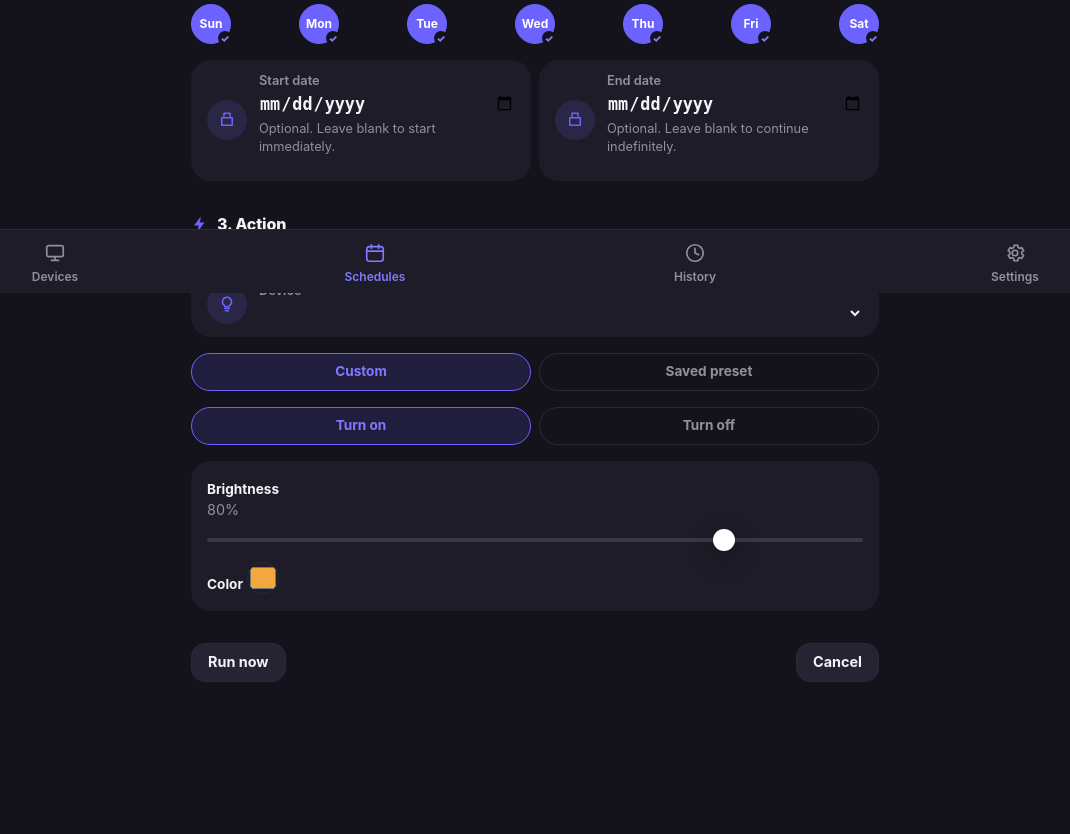
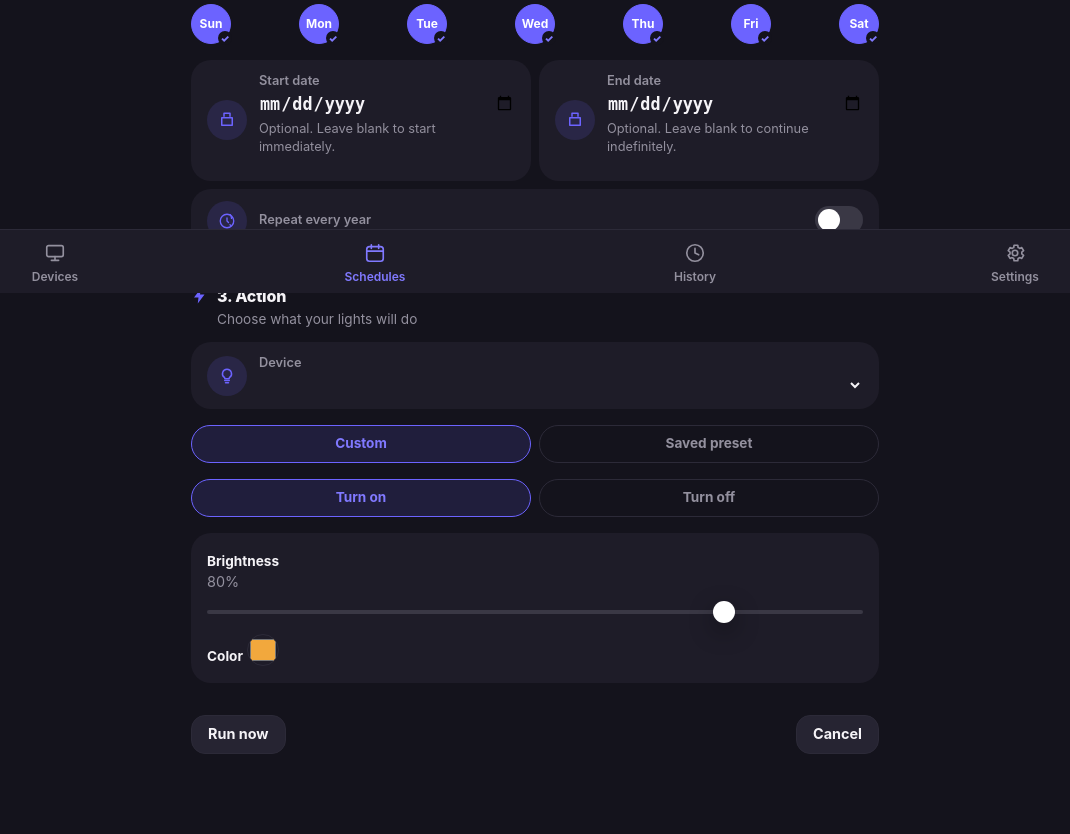
Before and after one commit to snel6424/WLED-Scheduler, a FastAPI app: page /schedules/new in a window 1280 px wide. Shown: the part 507-1341 px from the top of the page, without its empty margins (105-1175 px from the left). Before the commit the page ends 1189 px from the top, so only its background shows below. Run offline with FastAPI, Linux system fonts and the light colour scheme; tables that the repository leaves empty hold one stand-in row (values such as "Sample post"); data that the repository does not hold is empty.

Commit message:
Bump version to 0.4.1

```diff
--- a/app/device_health.py
+++ b/app/device_health.py
@@ -37,10 +37,12 @@ def tick() -> None:
         for device in devices:
             try:
                 wled_client.get_info(device.host)
+                state = wled_client.get_state(device.host)
             except WledClientError as exc:
                 logger.debug("Device %s (%r) did not respond: %s", device.id, device.name, exc)
                 continue
             device.last_seen_at = utcnow()
+            device.powered_on = bool(state.get("on", False))
         db.commit()
 
 
--- a/app/routers/schedules.py
+++ b/app/routers/schedules.py
@@ -47,6 +47,7 @@ _TRIGGER_FIELDS = {
     "days_of_week",
     "start_date",
     "end_date",
+    "repeat_annually",
 }
 
 
@@ -67,6 +68,7 @@ def _recompute_next_run_at(db: Session, schedule: Schedule) -> None:
             days_of_week=schedule.days_of_week,
             start_date=schedule.start_date,
             end_date=schedule.end_date,
+            repeat_annually=schedule.repeat_annually,
             settings=settings,
             now_utc=utcnow(),
         )
@@ -92,6 +94,7 @@ def create_schedule(payload: ScheduleCreate, db: Session = Depends(get_db)) -> S
         days_of_week=payload.days_of_week,
         start_date=payload.start_date,
         end_date=payload.end_date,
+        repeat_annually=payload.repeat_annually,
         enabled=payload.enabled,
     )
     _recompute_next_run_at(db, schedule)  # may raise 422 before anything is added
@@ -141,6 +144,7 @@ def update_schedule(
     schedule.days_of_week = validated.days_of_week
     schedule.start_date = validated.start_date
     schedule.end_date = validated.end_date
+    schedule.repeat_annually = validated.repeat_annually
     schedule.enabled = validated.enabled
 
     if _TRIGGER_FIELDS & update_fields.keys():
--- a/app/scheduler.py
+++ b/app/scheduler.py
@@ -94,6 +94,9 @@ def _advance(db: Session, schedule: Schedule, settings: Settings, now: datetime)
             time_of_day=schedule.time_of_day,
             offset_minutes=schedule.offset_minutes,
             days_of_week=schedule.days_of_week,
+            start_date=schedule.start_date,
+            end_date=schedule.end_date,
+            repeat_annually=schedule.repeat_annually,
             settings=settings,
             now_utc=now,
         )
--- a/app/static/js/device_detail.js
+++ b/app/static/js/device_detail.js
@@ -11,6 +11,10 @@ function signalLabel(percent) {
 function renderDeviceInfo(device) {
   document.getElementById("device-name").textContent = device.name;
   document.getElementById("device-room").textContent = device.room || "No room set";
+
+  const icon = document.getElementById("device-icon");
+  icon.classList.remove("icon-avatar--sun", "icon-avatar--moon");
+  icon.classList.add(device.online && device.powered_on ? "icon-avatar--sun" : "icon-avatar--moon");
 
   const statusEl = document.getElementById("device-status");
   const detailEl = document.getElementById("device-status-detail");
--- a/app/static/js/schedule_form.js
+++ b/app/static/js/schedule_form.js
@@ -60,6 +60,20 @@ function updateOnOffVisibility() {
   document.getElementById("brightness-color-fields").hidden = !on;
 }
 
+function updateRepeatAnnuallyVisibility() {
+  const annual = document.getElementById("repeat-annually").checked;
+  document.getElementById("repeat-annually-hint").hidden = !annual;
+  document.getElementById("start-date-label").textContent = annual ? "Start (month & day)" : "Start date";
+  document.getElementById("end-date-label").textContent = annual ? "End (month & day)" : "End date";
+  document.getElementById("start-date-hint").textContent = annual
+    ? "Required. Only the month and day are used."
+    : "Optional. Leave blank to start immediately.";
+  document.getElementById("end-date-hint").textContent = annual
+    ? "Required. Only the month and day are used."
+    : "Optional. Leave blank to continue indefinitely.";
+}
+
+document.getElementById("repeat-annually").addEventListener("change", updateRepeatAnnuallyVisibility);
 document.querySelectorAll('input[name="trigger_type"]').forEach((r) =>
   r.addEventListener("change", updateTriggerFieldVisibility)
 );
@@ -173,6 +187,7 @@ async function loadExistingSchedule() {
   setDayToggles(schedule.days_of_week);
   document.getElementById("start-date").value = schedule.start_date || "";
   document.getElementById("end-date").value = schedule.end_date || "";
+  document.getElementById("repeat-annually").checked = !!schedule.repeat_annually;
   await loadDevices(schedule.device.id);
 
   const action = schedule.action;
@@ -220,6 +235,7 @@ document.getElementById("schedule-form").addEventListener("submit", async (event
       days_of_week: getDaysOfWeekBitmask(),
       start_date: document.getElementById("start-date").value || null,
       end_date: document.getElementById("end-date").value || null,
+      repeat_annually: document.getElementById("repeat-annually").checked,
     };
 
     const actionMode = document.querySelector('input[name="action_mode"]:checked').value;
@@ -328,6 +344,7 @@ async function init() {
   updateTriggerFieldVisibility();
   updateActionModeVisibility();
   updateOnOffVisibility();
+  updateRepeatAnnuallyVisibility();
 }
 
 init();
--- a/app/templates/device_detail.html
+++ b/app/templates/device_detail.html
@@ -12,7 +12,7 @@
 </div>
 
 <div style="display:flex; align-items:center; gap: 1rem; margin-bottom: 1.5rem;">
-  <div class="icon-avatar icon-avatar--moon" style="width:64px; height:64px;">
+  <div class="icon-avatar icon-avatar--moon" id="device-icon" style="width:64px; height:64px;">
     <svg viewBox="0 0 24 24" width="28" height="28" fill="none" stroke="currentColor" stroke-width="2" stroke-linecap="round" stroke-linejoin="round"><path d="M9 18h6M10 21h4"/><path d="M12 3a6 6 0 0 0-3.5 10.9c.4.3.6.8.6 1.3v.3h5.8v-.3c0-.5.2-1 .6-1.3A6 6 0 0 0 12 3Z"/></svg>
   </div>
   <div>
@@ -53,7 +53,7 @@
       <svg viewBox="0 0 24 24" width="18" height="18" fill="none" stroke="currentColor" stroke-width="2" stroke-linecap="round" stroke-linejoin="round"><path d="M12 20h9"/><path d="M16.5 3.5a2.1 2.1 0 0 1 3 3L7 19l-4 1 1-4Z"/></svg>
     </div>
     <div class="input-row__body">
-      <label style="margin-bottom:0;">Edit Device Name &amp; Room</label>
+      <label style="margin-bottom:0;">Device Name &amp; Room</label>
       <div class="muted" style="font-size:0.85rem;" id="edit-row-subtitle"></div>
     </div>
     <span class="input-row__chevron">
--- a/app/templates/schedule_form.html
+++ b/app/templates/schedule_form.html
@@ -99,9 +99,9 @@
           <svg viewBox="0 0 24 24" width="18" height="18" fill="none" stroke="currentColor" stroke-width="2" stroke-linecap="round" stroke-linejoin="round"><path d="M8 7V3h8v4"/><path d="M5 9h14v10H5z"/></svg>
         </div>
         <div class="input-row__body">
-          <label for="start-date">Start date</label>
+          <label for="start-date" id="start-date-label">Start date</label>
           <input type="date" id="start-date">
-          <p class="field__hint">Optional. Leave blank to start immediately.</p>
+          <p class="field__hint" id="start-date-hint">Optional. Leave blank to start immediately.</p>
         </div>
       </div>
 
@@ -110,10 +110,26 @@
           <svg viewBox="0 0 24 24" width="18" height="18" fill="none" stroke="currentColor" stroke-width="2" stroke-linecap="round" stroke-linejoin="round"><path d="M8 7V3h8v4"/><path d="M5 9h14v10H5z"/></svg>
         </div>
         <div class="input-row__body">
-          <label for="end-date">End date</label>
+          <label for="end-date" id="end-date-label">End date</label>
           <input type="date" id="end-date">
-          <p class="field__hint">Optional. Leave blank to continue indefinitely.</p>
+          <p class="field__hint" id="end-date-hint">Optional. Leave blank to continue indefinitely.</p>
         </div>
+      </div>
+    </div>
+
+    <div class="input-row" style="margin-top: var(--space-2);">
+      <div class="input-row__icon">
+        <svg viewBox="0 0 24 24" width="18" height="18" fill="none" stroke="currentColor" stroke-width="1.8" stroke-linecap="round" stroke-linejoin="round"><path d="M3 12a9 9 0 1 0 18 0 9 9 0 0 0-18 0"/><path d="M12 8v4l2 2"/><path d="M16.5 3.5c1 1.5 1.5 3.2 1.5 5"/><path d="M16 17l1.5 1.5"/></svg>
+      </div>
+      <div class="input-row__body" style="display:flex; align-items:center; justify-content:space-between;">
+        <div>
+          <label for="repeat-annually" style="cursor:pointer;">Repeat every year</label>
+          <p class="field__hint" id="repeat-annually-hint" hidden>Only the month and day matter — the year is ignored. For windows that cross a year boundary (e.g. Dec → Jan), enter the end date in the following year.</p>
+        </div>
+        <label class="switch" style="margin-left: 1rem;">
+          <input type="checkbox" id="repeat-annually">
+          <span class="switch__track"></span>
+        </label>
       </div>
     </div>
   </section>
--- a/app/validation.py
+++ b/app/validation.py
@@ -60,6 +60,7 @@ def merge_and_validate_schedule(
         "days_of_week": existing.days_of_week,
         "start_date": existing.start_date,
         "end_date": existing.end_date,
+        "repeat_annually": existing.repeat_annually,
         "enabled": existing.enabled,
     }
     merged.update(update.model_dump(exclude_unset=True))
```
Also changed, not shown: app/models.py (+6 -1 lines), app/scheduling.py (+38 -10 lines), app/schemas.py (+8 -1 lines), app/static/js/devices.js (+16 -8 lines).
